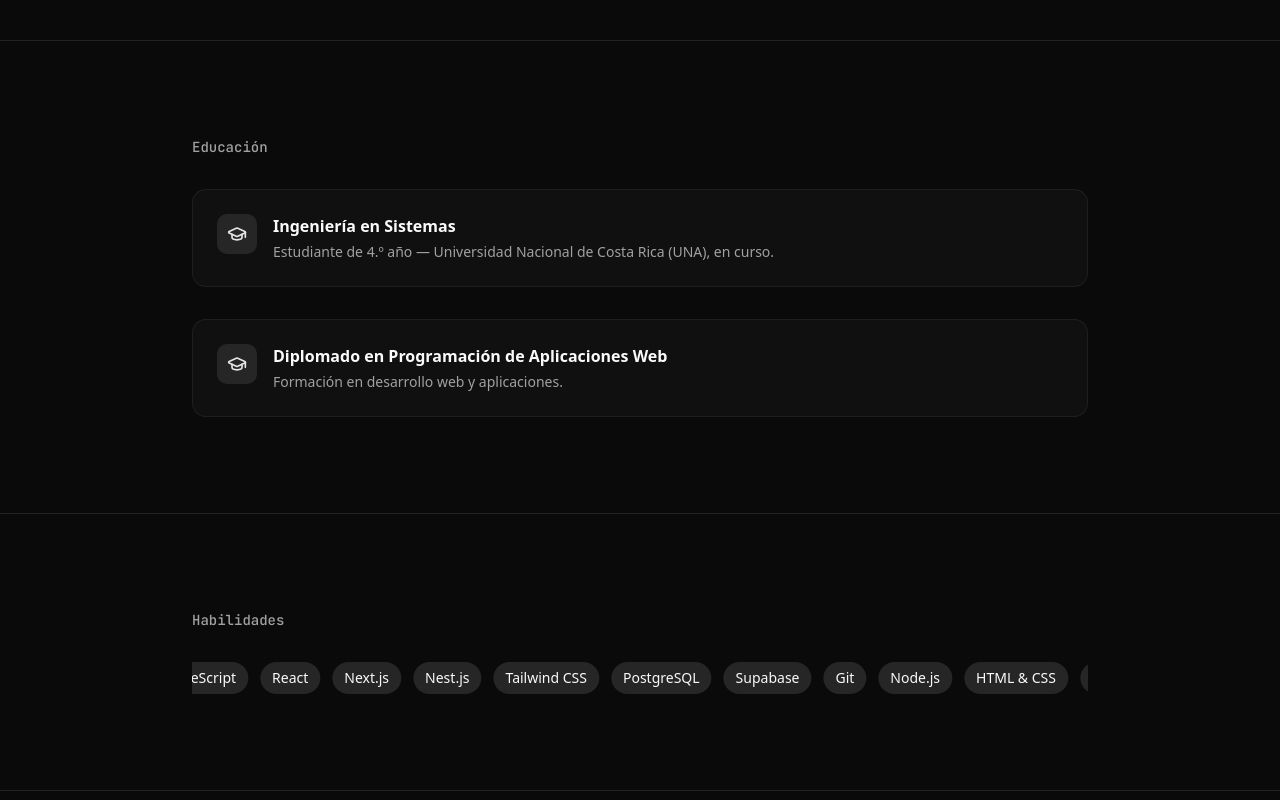
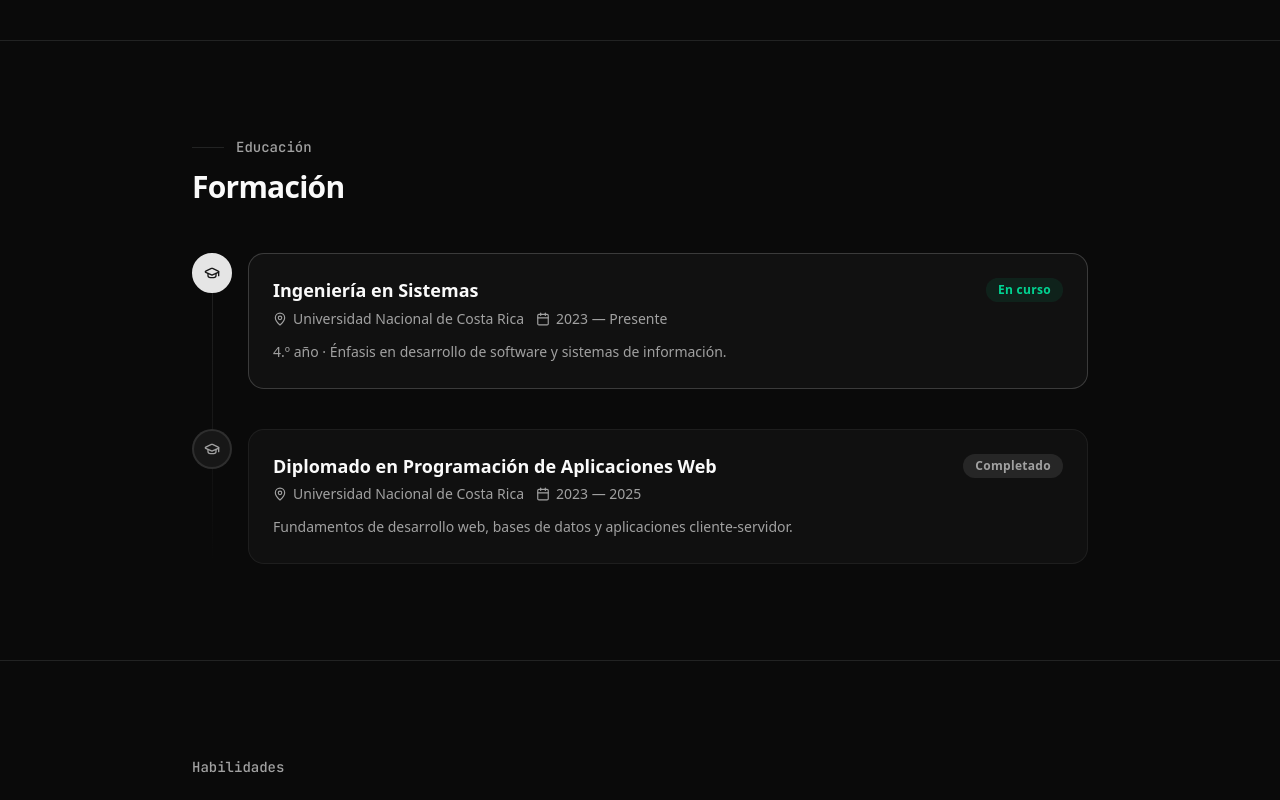
Before and after one commit to FranderCT/portafolio-frander, a Next.js app: page / in a window 1280 px wide. Shown: the part 1480-2280 px from the top of the page. Built offline with nearby package versions, Linux system fonts and the light colour scheme.

Commit message:
Revamp EducationSection layout and content. Introduce timeline format for educational items with icons for institution and period. Update translations for section title and item details in both Spanish and English to reflect current education status and details.

```diff
--- a/components/education-section.tsx
+++ b/components/education-section.tsx
@@ -1,6 +1,6 @@
 "use client";
 
-import { GraduationCap } from "lucide-react";
+import { GraduationCap, MapPin, Calendar } from "lucide-react";
 import { useLanguage } from "@/contexts/language-context";
 import { translations } from "@/lib/translations";
 
@@ -17,30 +17,83 @@ export function EducationSection() {
       <div className="mx-auto max-w-4xl">
         <h2
           id="titulo-educacion"
-          className="mb-8 font-mono text-sm font-medium text-muted-foreground"
+          className="mb-3 flex items-center gap-3 font-mono text-sm font-medium text-muted-foreground"
         >
+          <span className="h-px w-8 bg-border" />
+          {t.sectionLabel}
+        </h2>
+
+        <p className="mb-12 text-2xl font-semibold tracking-tight sm:text-3xl">
           {t.title}
-        </h2>
-        <ul className="flex flex-col gap-6 sm:gap-8" role="list">
-          <li className="flex gap-4 rounded-xl border border-border/60 bg-card/50 p-5 transition-colors hover:bg-muted/30 sm:p-6">
-            <span className="flex h-10 w-10 shrink-0 items-center justify-center rounded-lg bg-primary/10 text-primary" aria-hidden>
-              <GraduationCap className="size-5" />
-            </span>
-            <div className="min-w-0">
-              <h3 className="font-semibold text-foreground">{t.degree}</h3>
-              <p className="mt-1 text-sm text-muted-foreground">{t.degreeDetail}</p>
-            </div>
-          </li>
-          <li className="flex gap-4 rounded-xl border border-border/60 bg-card/50 p-5 transition-colors hover:bg-muted/30 sm:p-6">
-            <span className="flex h-10 w-10 shrink-0 items-center justify-center rounded-lg bg-primary/10 text-primary" aria-hidden>
-              <GraduationCap className="size-5" />
-            </span>
-            <div className="min-w-0">
-              <h3 className="font-semibold text-foreground">{t.diploma}</h3>
-              <p className="mt-1 text-sm text-muted-foreground">{t.diplomaDetail}</p>
-            </div>
-          </li>
-        </ul>
+        </p>
+
+        <div className="relative">
+          {/* Línea vertical del timeline */}
+          <div
+            className="absolute left-5 top-0 bottom-0 w-px bg-gradient-to-b from-border via-border/60 to-transparent"
+            aria-hidden
+          />
+
+          <ol className="flex flex-col gap-10" role="list">
+            {t.items.map((item) => (
+              <li key={item.degree} className="relative flex gap-6 pl-14">
+                {/* Dot del timeline */}
+                <span
+                  className={`absolute left-0 flex size-10 shrink-0 items-center justify-center rounded-full border-2 ${
+                    item.active
+                      ? "border-primary bg-primary text-primary-foreground shadow-[0_0_0_4px_var(--color-background),0_0_0_6px_var(--color-primary)/30]"
+                      : "border-border bg-card text-muted-foreground"
+                  }`}
+                  aria-hidden
+                >
+                  <GraduationCap className="size-4" />
+                </span>
+
+                {/* Tarjeta */}
+                <div
+                  className={`group w-full rounded-2xl border p-6 transition-all duration-300 ${
+                    item.active
+                      ? "border-primary/20 bg-primary/[0.03] hover:border-primary/40 hover:bg-primary/[0.06]"
+                      : "border-border/60 bg-card/50 hover:bg-muted/30"
+                  }`}
+                >
+                  <div className="flex flex-wrap items-start justify-between gap-3">
+                    <div className="min-w-0">
+                      <h3 className="text-base font-semibold leading-snug text-foreground sm:text-lg">
+                        {item.degree}
+                      </h3>
+                      <div className="mt-1.5 flex flex-wrap items-center gap-x-3 gap-y-1 text-sm text-muted-foreground">
+                        <span className="inline-flex items-center gap-1.5">
+                          <MapPin className="size-3.5 shrink-0" />
+                          {item.institution}
+                        </span>
+                        <span className="inline-flex items-center gap-1.5">
+                          <Calendar className="size-3.5 shrink-0" />
+                          {item.period}
+                        </span>
+                      </div>
+                    </div>
+
+                    {/* Badge de estado */}
+                    <span
+                      className={`shrink-0 rounded-full px-3 py-1 text-xs font-semibold tracking-wide ${
+                        item.active
+                          ? "bg-emerald-500/10 text-emerald-600 dark:text-emerald-400"
+                          : "bg-muted text-muted-foreground"
+                      }`}
+                    >
+                      {item.status}
+                    </span>
+                  </div>
+
+                  <p className="mt-3 text-sm leading-relaxed text-muted-foreground">
+                    {item.detail}
+                  </p>
+                </div>
+              </li>
+            ))}
+          </ol>
+        </div>
       </div>
     </section>
   );
--- a/lib/translations.ts
+++ b/lib/translations.ts
@@ -25,11 +25,26 @@ export const translations = {
       scroll: "Desliza para explorar",
     },
     education: {
-      title: "Educación",
-      degree: "Ingeniería en Sistemas",
-      degreeDetail: "Estudiante de 4.º año — Universidad Nacional de Costa Rica (UNA), en curso.",
-      diploma: "Diplomado en Programación de Aplicaciones Web",
-      diplomaDetail: "Formación en desarrollo web y aplicaciones.",
+      title: "Formación",
+      sectionLabel: "Educación",
+      items: [
+        {
+          degree: "Ingeniería en Sistemas",
+          institution: "Universidad Nacional de Costa Rica",
+          period: "2023 — Presente",
+          status: "En curso",
+          detail: "4.º año · Énfasis en desarrollo de software y sistemas de información.",
+          active: true,
+        },
+        {
+          degree: "Diplomado en Programación de Aplicaciones Web",
+          institution: "Universidad Nacional de Costa Rica",
+          period: "2023 — 2025",
+          status: "Completado",
+          detail: "Fundamentos de desarrollo web, bases de datos y aplicaciones cliente-servidor.",
+          active: false,
+        },
+      ],
     },
     about: {
       title: "Sobre mí",
@@ -124,10 +139,25 @@ export const translations = {
     },
     education: {
       title: "Education",
-      degree: "Systems Engineering",
-      degreeDetail: "4th year student — National University of Costa Rica (UNA), in progress.",
-      diploma: "Diploma in Web Application Programming",
-      diplomaDetail: "Training in web development and applications.",
+      sectionLabel: "Education",
+      items: [
+        {
+          degree: "Systems Engineering",
+          institution: "National University of Costa Rica",
+          period: "2023 — Present",
+          status: "In Progress",
+          detail: "4th year · Focus on software development and information systems.",
+          active: true,
+        },
+        {
+          degree: "Diploma in Web Application Programming",
+          institution: "National University of Costa Rica",
+          period: "2023 — 2025",
+          status: "Completed",
+          detail: "Fundamentals of web development, databases, and client-server applications.",
+          active: false,
+        },
+      ],
     },
     about: {
       title: "About me",
```
